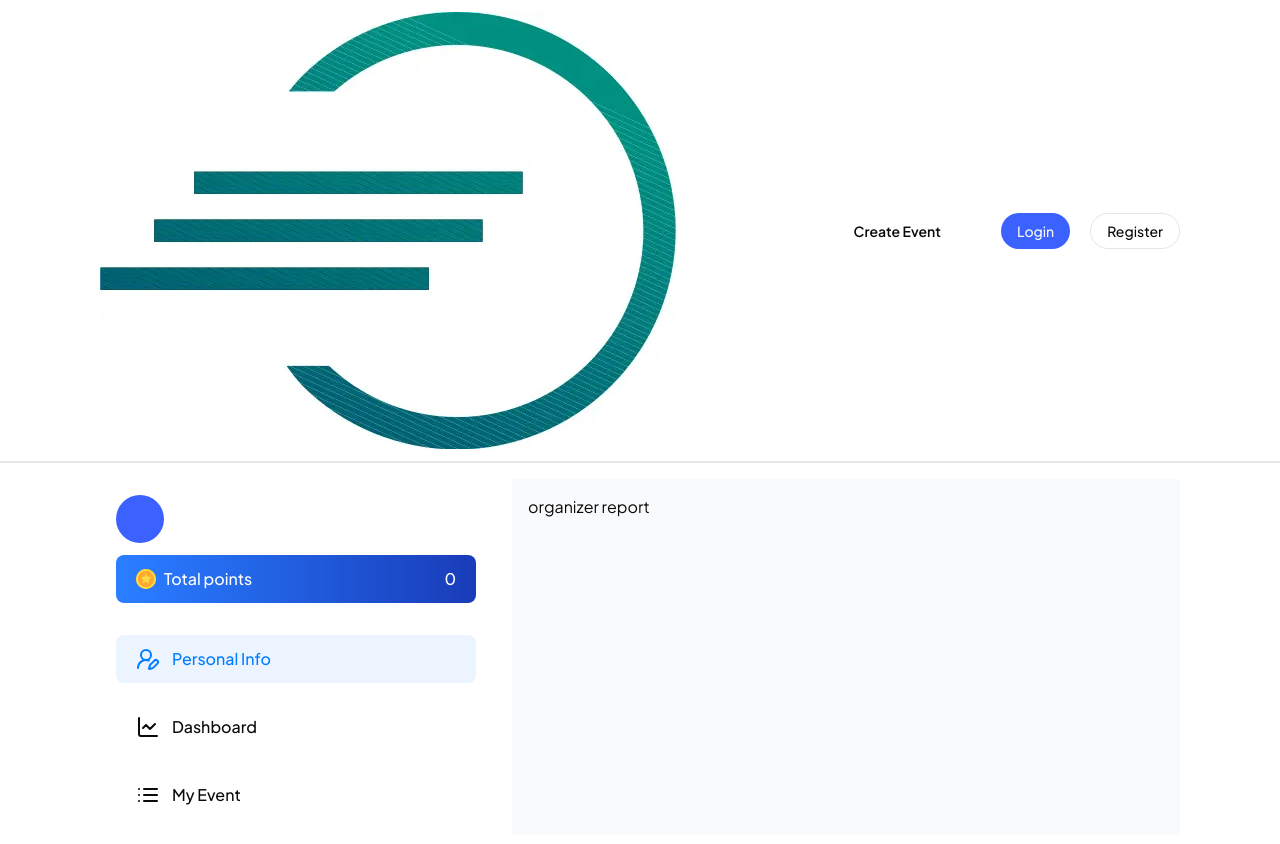
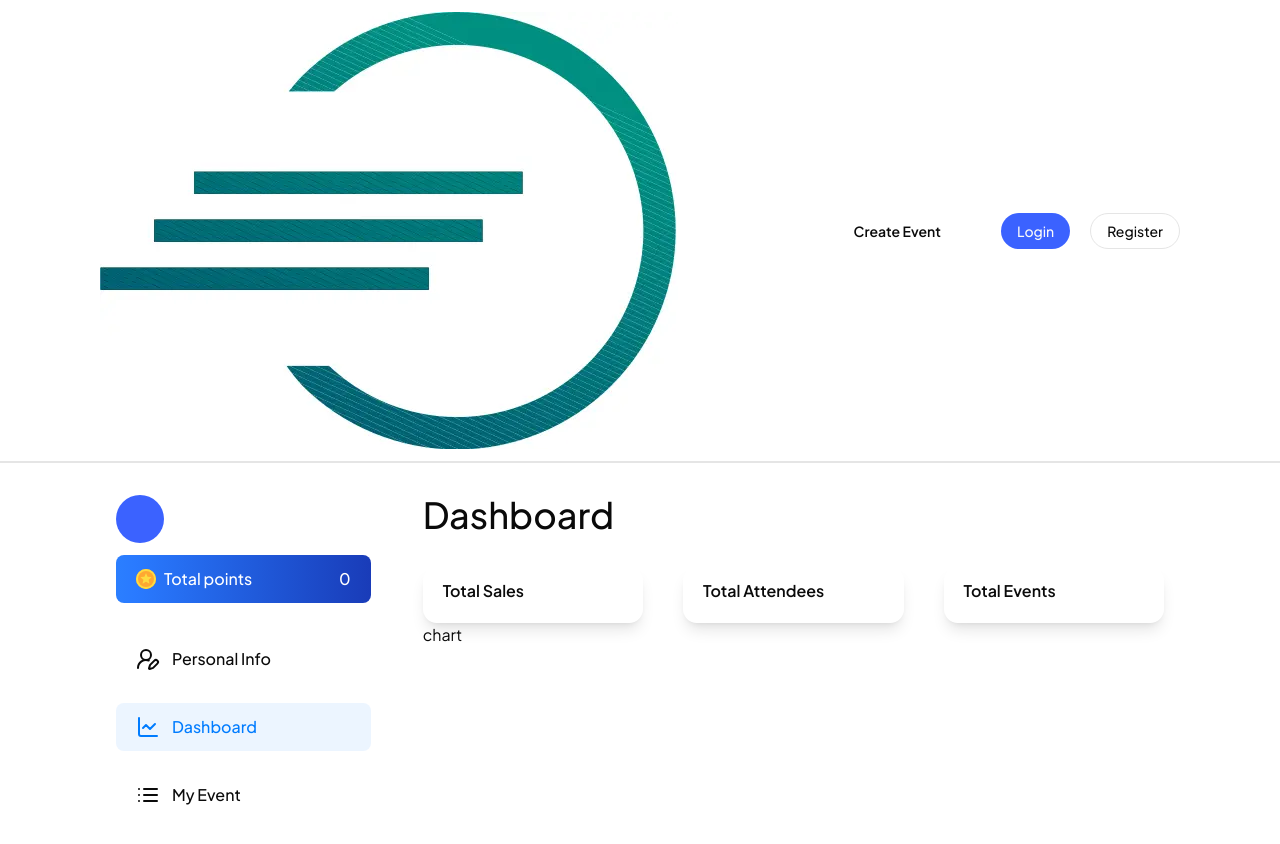
Before and after one commit to kwlsq/event-ticketing-fe, a Next.js app: page /dashboard/organizer/report in a window 1280 px wide. Shown: the top 844 px of the page. Built offline with nearby package versions, Linux system fonts and the light colour scheme; no server answers.

Commit message:
feat: dashboard data summary card and chart initialization

```diff
--- a/src/app/components/ProfilePopOver/index.tsx
+++ b/src/app/components/ProfilePopOver/index.tsx
@@ -60,7 +60,7 @@ const ProfilePopOver: React.FC<Props> = ({
               <div className="text-xs">{userDetail.email}</div>
             </div>
             <Link
-              href={`/dashboard/${userDetail.role}`}
+              href={`/dashboard/${userDetail.role}/profile`}
               className="cursor-pointer"
             >
               <Image
--- a/src/app/context/dashboardContext.tsx
+++ b/src/app/context/dashboardContext.tsx
@@ -1,6 +1,6 @@
 "use client";
 
-import { DashboardData, DashboardFilter } from "@/types/dashboard/Dashboard";
+import { DashboardApiResponse, DashboardFilter } from "@/types/dashboard/Dashboard";
 import {
   createContext,
   FC,
@@ -14,7 +14,7 @@ import { getDashboardData } from "../services/dashboardService";
 import { useSession } from "next-auth/react";
 
 interface DashboardContextType {
-  dashboardData: DashboardData | undefined;
+  dashboardData: DashboardApiResponse | undefined;
   dashboardFilter: DashboardFilter;
   setDashboardFilter: (filter: DashboardFilter) => void;
 }
--- a/src/app/dashboard/components/Sidebar.tsx
+++ b/src/app/dashboard/components/Sidebar.tsx
@@ -5,6 +5,7 @@ import { sidebarOrganizer } from "../consts/sidebarOrganizer";
 import { ListMenuItem } from "@/types/dashboard/Dashboard";
 import Link from "next/link";
 import { useState } from "react";
+import { usePathname } from "next/navigation";
 
 interface Props {
   userDetail: {
@@ -17,7 +18,11 @@ interface Props {
 
 const Sidebar: React.FC<Props> = ({ userDetail }) => {
   const { totalPoints } = usePointsContext();
-  const [selectedMenu, setSelectedMenu] = useState<string>("profile");
+  const pathname = usePathname();
+
+  const [selectedMenu, setSelectedMenu] = useState<string>(
+    pathname.split("/")[3] || "profile"
+  );
 
   const sidebarMenus: Array<ListMenuItem> =
     userDetail.role === "user" ? sidebarUser : sidebarOrganizer;
--- a/src/app/dashboard/layout.tsx
+++ b/src/app/dashboard/layout.tsx
@@ -34,7 +34,7 @@ export default function DashboardLayout({
   return (
     <div className="flex gap-5 md:mx-[100px] my-4">
       <Sidebar userDetail={userDetail} />
-      <main className="flex-1 p-4 bg-gray-50">{children}</main>
+      <main className="p-4 w-full ">{children}</main>
     </div>
   );
 }
--- /dev/null
+++ b/src/app/dashboard/organizer/report/DashboardCard.tsx
@@ -0,0 +1,30 @@
+import { DashboardData } from "@/types/dashboard/Dashboard";
+
+const cardStyle = `flex flex-col rounded-xl shadow-lg px-5 py-3 gap-2`;
+const cardTitleStyle = `font-semibold`;
+const cardContentStyle = `font-bold text-sidebar-primary`;
+
+interface DashboardCardProps {
+  dashboardData?: DashboardData | undefined;
+}
+
+export default function DashboardCard({ dashboardData }: DashboardCardProps) {
+  const { totalSales, totalAttendees, totalEvents } = dashboardData || {};
+
+  return (
+    <div className="grid md:grid-cols-3 w-full md:gap-10">
+      <div className={cardStyle}>
+        <div className={cardTitleStyle}>Total Sales</div>
+        <div className={cardContentStyle}>{totalSales}</div>
+      </div>
+      <div className={cardStyle}>
+        <div className={cardTitleStyle}>Total Attendees</div>
+        <div className={cardContentStyle}>{totalAttendees}</div>
+      </div>
+      <div className={cardStyle}>
+        <div className={cardTitleStyle}>Total Events</div>
+        <div className={cardContentStyle}>{totalEvents}</div>
+      </div>
+    </div>
+  );
+}
--- /dev/null
+++ b/src/app/dashboard/organizer/report/DashboardChart.tsx
@@ -0,0 +1,3 @@
+export default function DashboardChart() {
+  return <div>chart</div>;
+}
--- a/src/app/dashboard/organizer/report/page.tsx
+++ b/src/app/dashboard/organizer/report/page.tsx
@@ -1,9 +1,16 @@
 "use client";
-
 import { useDashboardContext } from "@/app/context/dashboardContext";
+import DashboardCard from "./DashboardCard";
+import DashboardChart from "./DashboardChart";
 
 export default function OrganizerReportPage() {
-  const { dashboardData, dashboardFilter } = useDashboardContext();
-  console.log(dashboardData, dashboardFilter);
-  return <div>organizer report</div>;
+  const { dashboardData } = useDashboardContext();
+
+  return (
+    <div>
+      <div className="font-medium md:text-4xl mb-8">Dashboard</div>
+      <DashboardCard dashboardData={dashboardData?.data} />
+      <DashboardChart />
+    </div>
+  );
 }
--- a/src/app/globals.css
+++ b/src/app/globals.css
@@ -76,7 +76,7 @@ body {
   --chart-5: oklch(0.769 0.188 70.08);
   --sidebar: oklch(0.985 0 0);
   --sidebar-foreground: oklch(0.145 0 0);
-  --sidebar-primary: oklch(0.205 0 0);
+  --sidebar-primary: oklch(0.6512 0.191 252.78);
   --sidebar-primary-foreground: oklch(0.985 0 0);
   --sidebar-accent: oklch(0.9663 0.0165 250.84);
   --sidebar-accent-foreground: oklch(0.6069 0.2154 257);
```
Also changed, not shown: src/types/dashboard/Dashboard.ts (+13 -6 lines).
